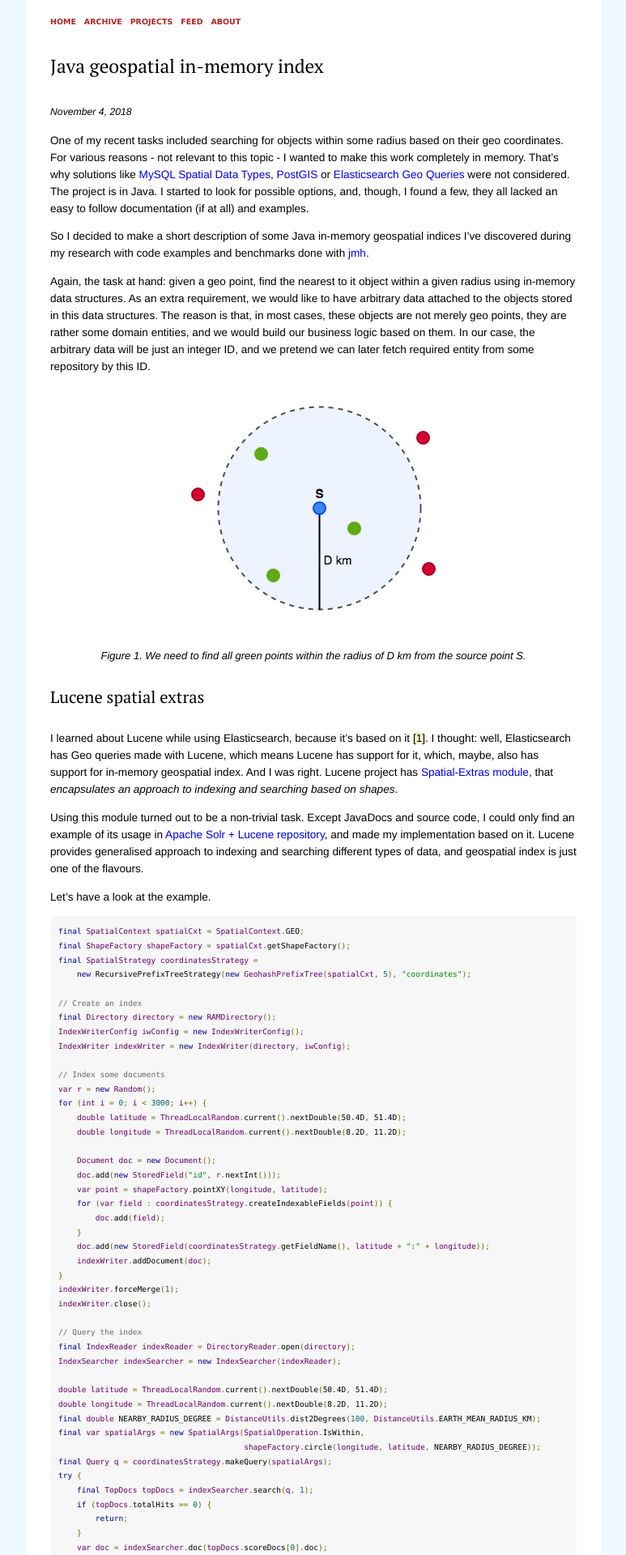
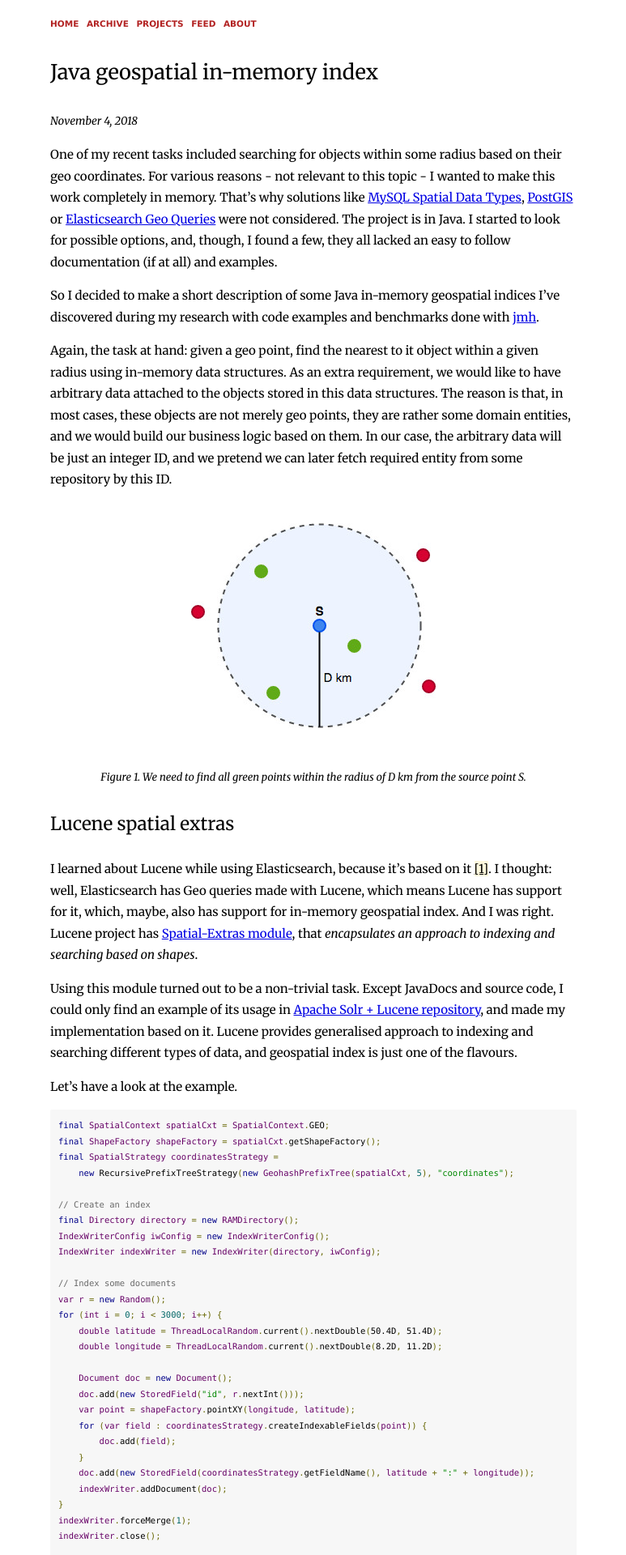
Before and after one commit to kalimatas/kalimatas.github.com, a Jekyll site: the page built from _posts/2018-11-04-java-in-memory-geospatial.md, in a window 1280 px wide. Shown: the top 1920 px of the page at 81% size, without its empty margins (253-1026 px from the left). Built offline with Jekyll 4.4.1, drawn with Linux system fonts in a browser that asks for light colours; comment, search, counter and statistics services are not loaded.

Commit message:
Merriweather

```diff
--- a/_posts/2018-11-04-java-in-memory-geospatial.md
+++ b/_posts/2018-11-04-java-in-memory-geospatial.md
@@ -213,11 +213,11 @@ To be honest, I was kind of surprised to find out, that Lucene  performed so bad
 	<span class="col-2"><a href="https://en.wikipedia.org/wiki/Elasticsearch">Elasticsearch on Wikipedia.</a></span>
 </li>
 <li>
-	<span class="col-1">[2] <a name="1"></a></span>
+	<span class="col-1">[2] <a name="2"></a></span>
 	<span class="col-2"><a href="https://dl.acm.org/citation.cfm?id=602266">"R-trees: A Dynamic Index Structure for Spatial Searching" by Antonin Guttman.</a></span>
 </li>
 <li>
-	<span class="col-1">[3] <a name="1"></a></span>
+	<span class="col-1">[3] <a name="3"></a></span>
 	<span class="col-2"><a href="https://en.wikipedia.org/wiki/Minimum_bounding_rectangle">Minimum bounding rectangle on Wikipedia.</a></span>
 </li>
 </ul>
--- a/static/css/style.css
+++ b/static/css/style.css
@@ -1,18 +1,18 @@
 /* general */
-@import url('https://fonts.googleapis.com/css?family=PT+Serif:400,400i,700,700i&subset=cyrillic');
-body { font-family: Helvetica, sans-serif; font-size: 13.6px; line-height: 21px; margin: 0; padding: 0; color: black; background-color: aliceblue;}
+@import url('https://fonts.googleapis.com/css?family=Merriweather:400,400i,700,700i&subset=cyrillic,cyrillic-ext,latin-ext');
+body { font-family: Merriweather, serif; font-size: 15px; line-height: 26.5px; margin: 0; padding: 0; color: black; /*background-color: aliceblue;*/}
 
 /* links */
-a:link { text-decoration: none; }
+/*a:link { text-decoration: none; }*/
 a:link, a:active, a:visited { color: rgb(0, 0, 227); }
-a:hover { color: firebrick; text-decoration: underline; }
-a[href^="#"] { color: black; background: lightgoldenrodyellow; }
+a:hover { color: firebrick; text-decoration: none; }
+a[href^="#"] { color: black; background: cornsilk; }
 
 /* headings */
 h1 { font-size: 1.7em; line-height: 1.3em; }
 h1 > a[href^="#"], h2 > a[href^="#"], h3 > a[href^="#"] { background: white; }
 h1, h2, h3, h4 {
-    font-family: "PT Serif", Georgia, serif;
+    font-family: "Merriweather", Georgia, serif;
     font-weight: normal;
     margin-top: 30px;
     margin-bottom: 30px;
@@ -36,6 +36,7 @@ h1, h2, h3, h4 {
     left: 0.5em;
     opacity: 0;
 
+    transition: opacity 0.2s ease-in-out 0.1s;
     -webkit-transition: opacity 0.2s ease-in-out 0.1s;
     -moz-transition: opacity 0.2s ease-in-out 0.1s;
     -ms-transition: opacity 0.2s ease-in-out 0.1s;
@@ -82,7 +83,7 @@ section.contact { float: right; }
 /* notes */
 ul#notes { list-style-type: none; display: table-row; }
 ul#notes li { margin-bottom: 2px; }
-ul#notes li .col-1 { display: table-cell; text-align: right; background: lightgoldenrodyellow; }
+ul#notes li .col-1 { display: table-cell; text-align: right; background: cornsilk; }
 ul#notes li .col-2 { display: table-cell; padding-left: 10px; }
 
 /* article */
@@ -102,11 +103,15 @@ ul.list_archive li { margin-bottom: 6px; }
 /* code */
 p > code, li > code {
     color: black;
+    background-color: cornsilk;
     white-space: nowrap;
+    padding: 2px;
+    border-radius: 3px;
     /*font-size: 0.80em;*/
-    font-weight: bold;
-    font-family: Helvetica, sans-serif;
-    /*font-family: Menlo, 'Lucida Console', monospace;*/
+    /*font-weight: bold;*/
+
+    /*font-family: Helvetica, sans-serif;*/
+    font-family: Consolas, Menlo, 'Lucida Console', monospace;
 }
 
 figure {
```
